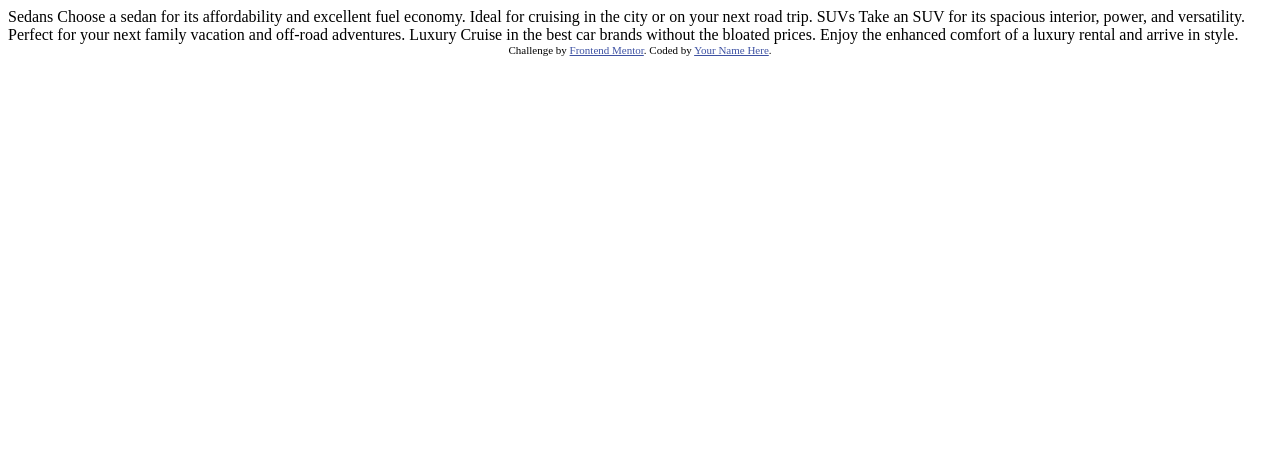
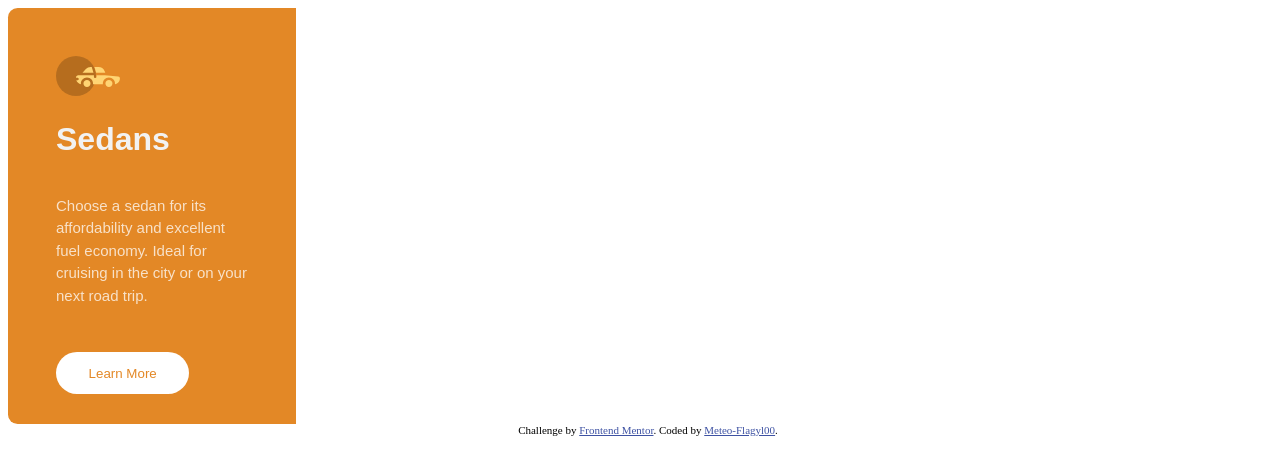
Before and after one commit to Meteo-Flagyl00/3-columns-preview-card-component, a plain HTML site: page index.html in a window 1280 px wide. Drawn offline with Linux system fonts and the light colour scheme; a web font is replaced by a local one.

Commit message:
adding first column code

```diff
--- /dev/null
+++ b/colstyle.css
@@ -0,0 +1,68 @@
+/* Font used */
+@import url('http://fonts.cdnfonts.com/css/big-shoulders-display');
+@import url('http://fonts.cdnfonts.com/css/lexend-deca');
+
+body {
+    width: 100%;
+}
+
+
+
+
+.Sedans {
+    width: 12em;
+    height: 20em;
+    background-color: hsl(31, 77%, 52%);
+    display: flex;
+    flex-direction: column;
+    border-radius: .6em 0 0 .6em;
+    padding: 3em;
+}
+
+
+h1 {
+    font-family: 'Big Shoulders Display', sans-serif;
+    font-weight: 700;
+    color: hsl(0, 0%, 95%);
+}
+
+p , button {
+    font-family: 'Lexend Deca', sans-serif;
+    font-weight: 400;
+}
+
+p {
+    color: hsla(0, 0%, 100%, 0.75);
+    font-size: 0.938rem;
+    margin-bottom: 3em;
+    line-height: 1.5em;
+}
+
+button {
+    width: 10em;
+    background-color: white;
+    border: none;
+    padding: 1em;
+    border-radius: 2em;
+    color: hsl(31, 77%, 52%);
+}
+
+
+
+
+
+
+
+
+
+
+
+
+
+.attribution {
+    font-size: 11px;
+    text-align: center;
+}
+.attribution a {
+    color: hsl(228, 45%, 44%);
+}
--- a/index.html
+++ b/index.html
@@ -6,31 +6,33 @@
 
   <link rel="icon" type="image/png" sizes="32x32" href="./images/favicon-32x32.png">
 
+  <!-- CSS Stylesheet -->
+  <link rel="stylesheet" href="colstyle.css">
+
   <title>Frontend Mentor | 3-column preview card component</title>
 
-  <!-- Feel free to remove these styles or customise in your own stylesheet 👍 -->
-  <style>
-    .attribution { font-size: 11px; text-align: center; }
-    .attribution a { color: hsl(228, 45%, 44%); }
-  </style>
+
 </head>
 <body>
+  <div class="Sedans">
+    <div class="icon-svg"> <img src="images/icon-sedans.svg" alt="Kiwi standing on oval"></div>
+    <h1>Sedans</h1>
+    <p> Choose a sedan for its affordability and excellent fuel economy. Ideal for cruising in the city
+    or on your next road trip. </p>
 
-  Sedans
-  Choose a sedan for its affordability and excellent fuel economy. Ideal for cruising in the city
-  or on your next road trip.
-
-  SUVs
+    <button type="button">Learn More</button>
+  </div>
+  <!-- SUVs
   Take an SUV for its spacious interior, power, and versatility. Perfect for your next family vacation
   and off-road adventures.
 
   Luxury
   Cruise in the best car brands without the bloated prices. Enjoy the enhanced comfort of a luxury
-  rental and arrive in style.
+  rental and arrive in style. -->
 
   <div class="attribution">
     Challenge by <a href="https://www.frontendmentor.io?ref=challenge" target="_blank">Frontend Mentor</a>.
-    Coded by <a href="#">Your Name Here</a>.
+    Coded by <a href="https://github.com/Meteo-Flagyl00">Meteo-Flagyl00</a>.
   </div>
 </body>
 </html>
```
